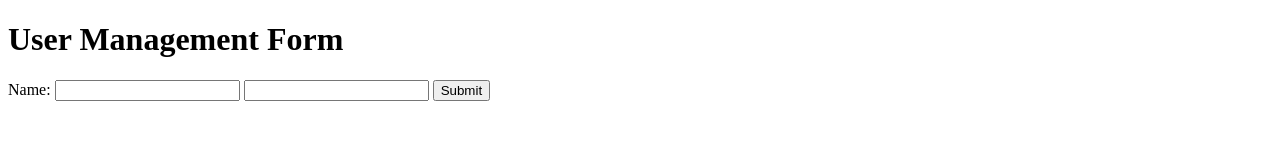
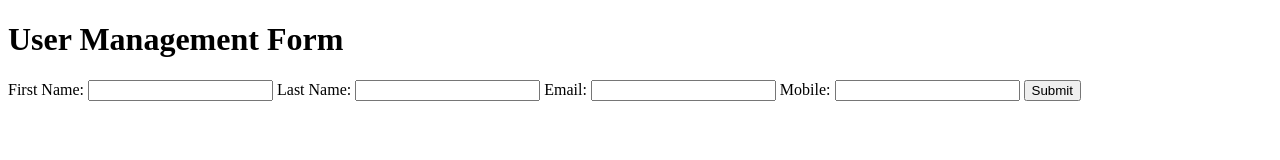
Before and after one commit to ScootyG/user-management, a plain HTML site: page index.html in a window 1280 px wide. Drawn offline with Linux system fonts and the light colour scheme.

Commit message:
Update index.html

```diff
--- a/index.html
+++ b/index.html
@@ -10,20 +10,22 @@
 </head>
 <body>
     <h1>User Management Form</h1>
-    <form id="userForm">
-        <label for="name">Name:</label>
-        <input type="text" id="First name" name="name" required>
-        <input type="text" id="Last name" name="name" required>
-        <!-- Add other form fields (e.g., email, role, etc.) -->
+    <form action="submit_form" method="post">
+        <label for="first_name">First Name:</label>
+        <input type="text" id="first_name" name="first_name" required>
+
+        <label for="last_name">Last Name:</label>
+        <input type="text" id="last_name" name="last_name" required>
+
+        <label for="email">Email:</label>
+        <input type="email" id="email" name="email" required>
+
+        <label for="mobile">Mobile:</label>
+        <input type="tel" id="mobile" name="mobile" pattern="[0-9]{10}" required>
+        <!-- The 'pattern' attribute ensures a valid 10-digit mobile number -->
+
         <button type="submit">Submit</button>
     </form>
-
-    <script>
-        // Your JavaScript for form validation and submission
-        document.getElementById('userForm').addEventListener('submit', function (event) {
-            event.preventDefault();
-            // Handle form submission here
-        });
-    </script>
+    <!-- Add your JavaScript file here if needed -->
 </body>
 </html>
```
